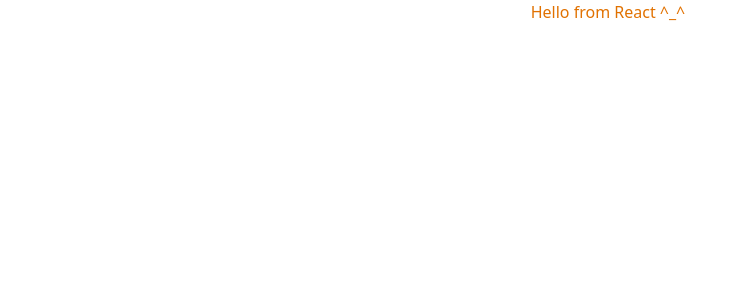
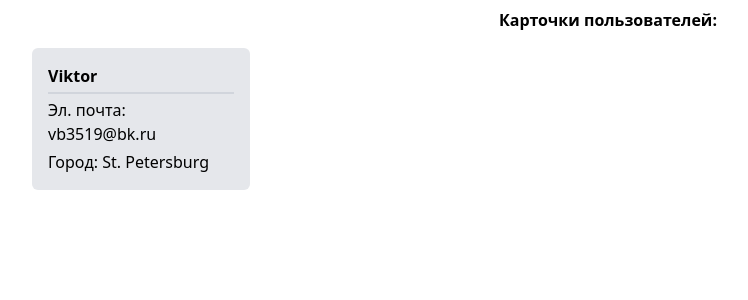
Before and after one commit to Vb3519/userlist_app, a React (Vite) app: page / in a window 1280 px wide. Shown: the top 300 px of the page, without its empty margins (32-780 px from the left). Built offline with nearby package versions, Linux system fonts and the light colour scheme.

Commit message:
компоненты список пользователей и карточка пользователя

```diff
--- a/src/app/App.tsx
+++ b/src/app/App.tsx
@@ -1,7 +1,19 @@
+// Ui:
+import UsersList from './components/containers/UsersList';
+import UserCard from './components/elements/UserCard';
+
 const App = () => {
   return (
-    <div>
-      <h1 className="text-amber-600 text-center">Hello from React ^_^</h1>
+    <div className="p-2 flex flex-col gap-2 xs:px-8 sm:gap-4 lg:px-16 2xl:px-32">
+      <h1 className="text-center font-semibold">Карточки пользователей:</h1>
+
+      <UsersList>
+        <UserCard
+          name={'Viktor'}
+          email={'vb3519@bk.ru'}
+          city={'St. Petersburg'}
+        />
+      </UsersList>
     </div>
   );
 };
--- /dev/null
+++ b/src/app/components/containers/UsersList.tsx
@@ -0,0 +1,12 @@
+// Types:
+import { Users_List } from 'src/types/users.interface';
+
+const UsersList: React.FC<Users_List> = ({ ...props }) => {
+  return (
+    <ul
+      className={`grid grid-cols-1 gap-2 sm:gap-4 md:grid-cols-2 xl:grid-cols-5`}
+      {...props}
+    ></ul>
+  );
+};
+export default UsersList;
--- /dev/null
+++ b/src/app/components/elements/UserCard.tsx
@@ -0,0 +1,24 @@
+// Types:
+import { UserCard_Props } from 'src/types/users.interface';
+
+const UserCard: React.FC<UserCard_Props> = ({
+  name,
+  email,
+  city,
+  ...props
+}) => {
+  return (
+    <li
+      className="w-full p-2 flex flex-col gap-1 flex-1 bg-gray-200 rounded-md text-sm sm:text-base sm:p-4"
+      {...props}
+    >
+      <h3 className="pb-1 border-b-2 border-b-gray-300 font-semibold">
+        {name}
+      </h3>
+      <p>Эл. почта: {email}</p>
+      <p>Город: {city}</p>
+    </li>
+  );
+};
+
+export default UserCard;
--- /dev/null
+++ b/src/shared/api/users_url.ts
@@ -0,0 +1 @@
+export const USERS_URL: string = 'https://jsonplaceholder.typicode.com/users';
--- /dev/null
+++ b/src/shared/utils/serverResponseImitation.ts
@@ -0,0 +1,9 @@
+const serverResponseImitation = async (responseTimer: number) => {
+  await new Promise((resolve) => {
+    setTimeout(() => {
+      resolve('');
+    }, responseTimer);
+  });
+};
+
+export default serverResponseImitation;
--- a/src/styles/style.css
+++ b/src/styles/style.css
@@ -1 +1,5 @@
 @import 'tailwindcss';
+
+@theme {
+  --breakpoint-xs: 450px;
+}
--- /dev/null
+++ b/src/types/users.interface.ts
@@ -0,0 +1,29 @@
+// Data:
+interface User_Adress {
+  street: string;
+  suite: string;
+  city: string;
+  zipcode: string;
+  geo: {
+    lat: string;
+    lng: string;
+  };
+}
+
+export interface User {
+  id: number;
+  name: string;
+  username: string;
+  email: string;
+
+  address: User_Adress;
+}
+
+// Components:
+export interface Users_List extends React.HTMLAttributes<HTMLUListElement> {}
+
+export interface UserCard_Props extends React.LiHTMLAttributes<HTMLLIElement> {
+  name: string;
+  email: string;
+  city: string;
+}
```
